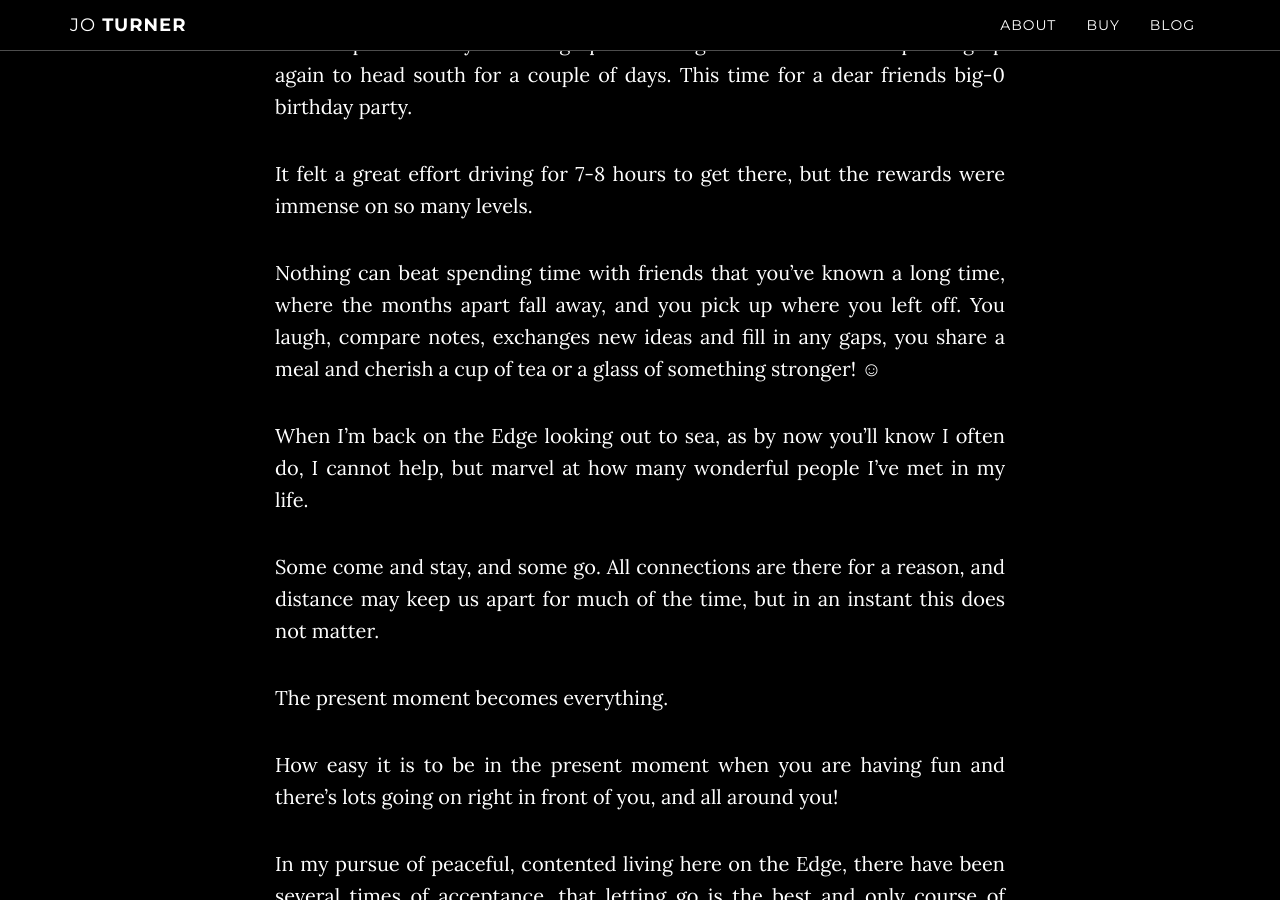
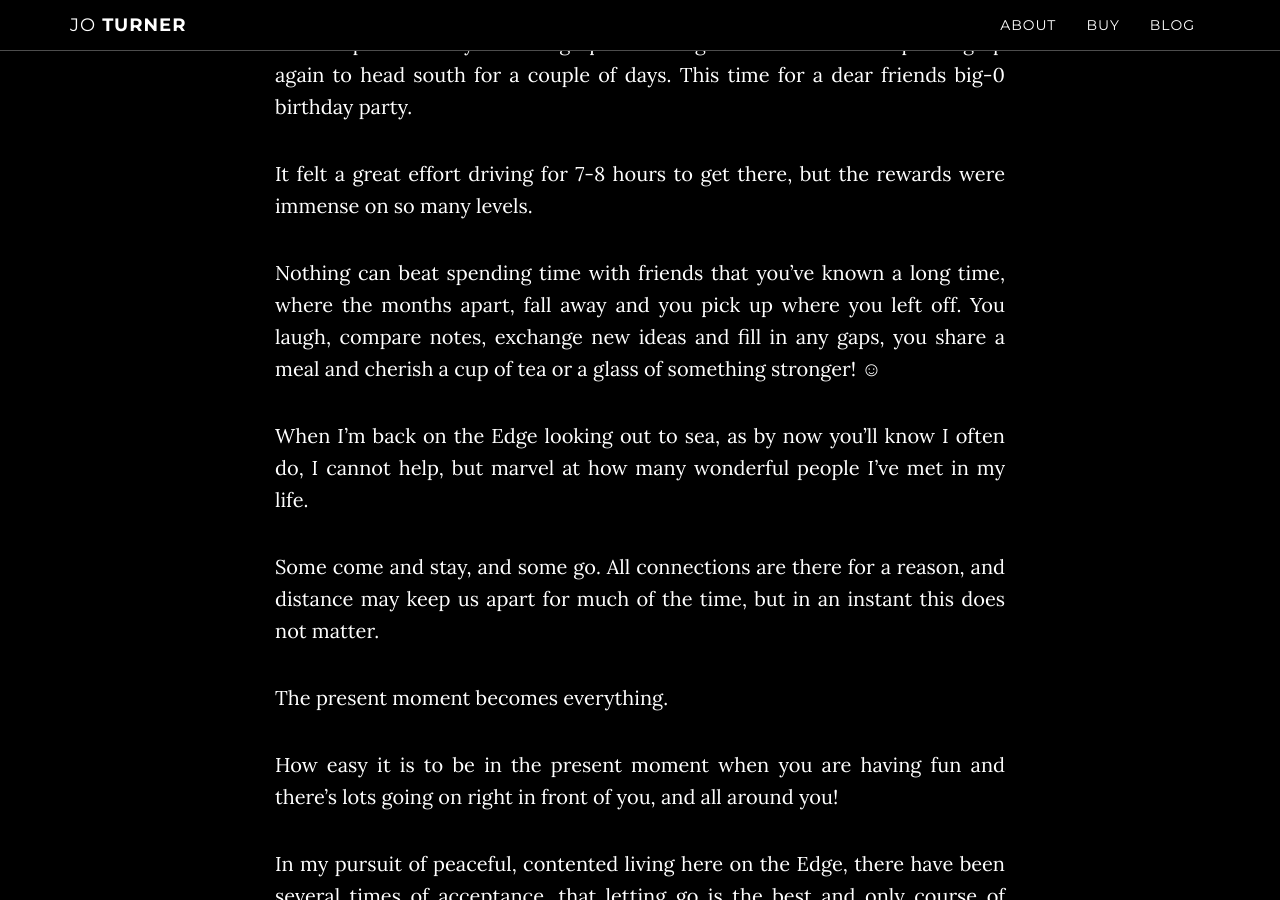
Before and after one commit to cardsfromtheedge/cardsfromtheedge.github.io, a Jekyll site: the page built from _posts/2017-12-12-Letting-Go.md, in a window 1280 px wide and 900 px high, scrolled down 1041 px. Built offline with Jekyll 4.4.1, drawn with Linux system fonts in a browser that asks for light colours; some of the changed text lies outside the part shown.

Commit message:
Update 2017-12-12-Letting-Go.md

```diff
--- a/_posts/2017-12-12-Letting-Go.md
+++ b/_posts/2017-12-12-Letting-Go.md
@@ -10,7 +10,7 @@
 
 It felt a great effort driving for 7-8 hours to get there, but the rewards were immense on so many levels.
 
-Nothing can beat spending time with friends that you’ve known a long time, where the months apart fall away, and you pick up where you left off. You laugh, compare notes, exchanges new ideas and fill in any gaps, you share a meal and cherish a cup of tea or a glass of something stronger! ☺
+Nothing can beat spending time with friends that you’ve known a long time, where the months apart, fall away and you pick up where you left off. You laugh, compare notes, exchange new ideas and fill in any gaps, you share a meal and cherish a cup of tea or a glass of something stronger! ☺
 
 When I’m back on the Edge looking out to sea, as by now you’ll know I often do, I cannot help, but marvel at how many wonderful people I’ve met in my life.
 
@@ -20,7 +20,7 @@
 
 How easy it is to be in the present moment when you are having fun and there’s lots going on right in front of you, and all around you!
 
-In my pursue of peaceful, contented living here on the Edge, there have been several times of acceptance, that letting go is the best and only course of action. Sometimes, it has been easy and other times incredibly difficult.
+In my pursuit of peaceful, contented living here on the Edge, there have been several times of acceptance, that letting go is the best and only course of action. Sometimes, it has been easy and other times incredibly difficult.
 
 However, letting go is a call for freedom, an inner knowing.
 
```
